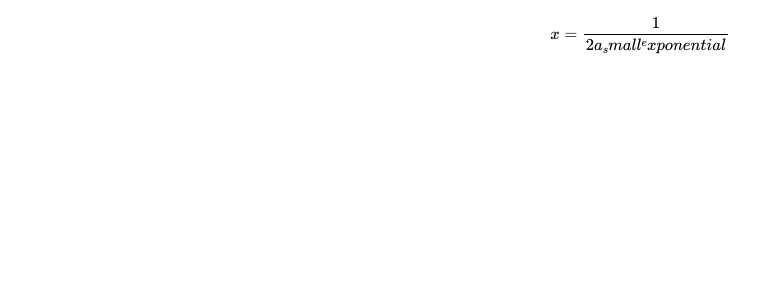
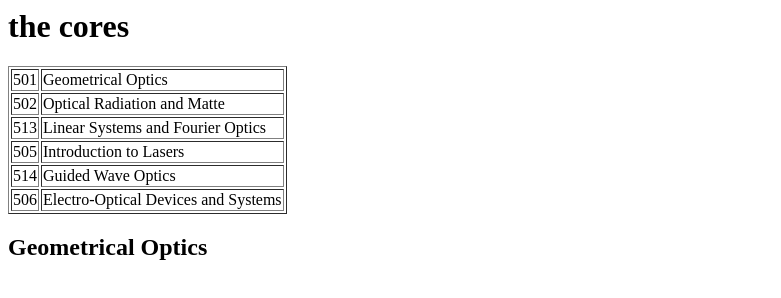
Before and after one commit to QQshigesha/CS, a plain HTML site: page index.html in a window 1280 px wide. Shown: the whole page, without its empty margins (0-781 px from the left). Drawn offline with nearby package versions, Linux system fonts and the light colour scheme; some packages are replaced by stand-ins of ours.

Commit message:
exponential

```diff
--- a/index.html
+++ b/index.html
@@ -1,9 +1,50 @@
 <html>
 
-<head>
-<script src='https://cdn.mathjax.org/mathjax/latest/MathJax.js?config=TeX-AMS-MML_HTMLorMML'></script>
-</head>
+	<head>
+		<script src='https://cdn.mathjax.org/mathjax/latest/MathJax.js?config=TeX-AMS-MML_HTMLorMML'>
+		</script>
+	</head>
+
+
 	<body>
-		$$x=\frac{1}{2a_small^exponential}$$
+	<h1> the cores
+	</h1>
+	<table border ="1">
+  	    	<tr>
+  	    		<td>501</td>
+  	    		<td>Geometrical Optics</td>
+  	    	</tr>
+  	    	<tr>
+  	    		<td>502</td>
+  	    		<td>Optical Radiation and Matte</td>
+  	    	</tr>
+  	    	<tr>
+  	    		<td>513</td>
+  	    		<td>Linear Systems and Fourier Optics</td>
+  	    	</tr>
+  	    	<tr>
+  	    		<td>505</td>
+  	    		<td>Introduction to Lasers</td>
+  	    	</tr>
+  	    	<tr>
+  	    		<td>514</td>
+  	    		<td>Guided Wave Optics</td>
+  	    	</tr>
+  	 		<tr>
+  	    		<td>506</td>
+  	    		<td>Electro-Optical Devices and Systems</td>
+  	    	</tr>
+  	</table>
+
+	<h2> Geometrical Optics
+	</h2>
+
+
+
+
+
+
+
+
 	</body>
 </html>
```
